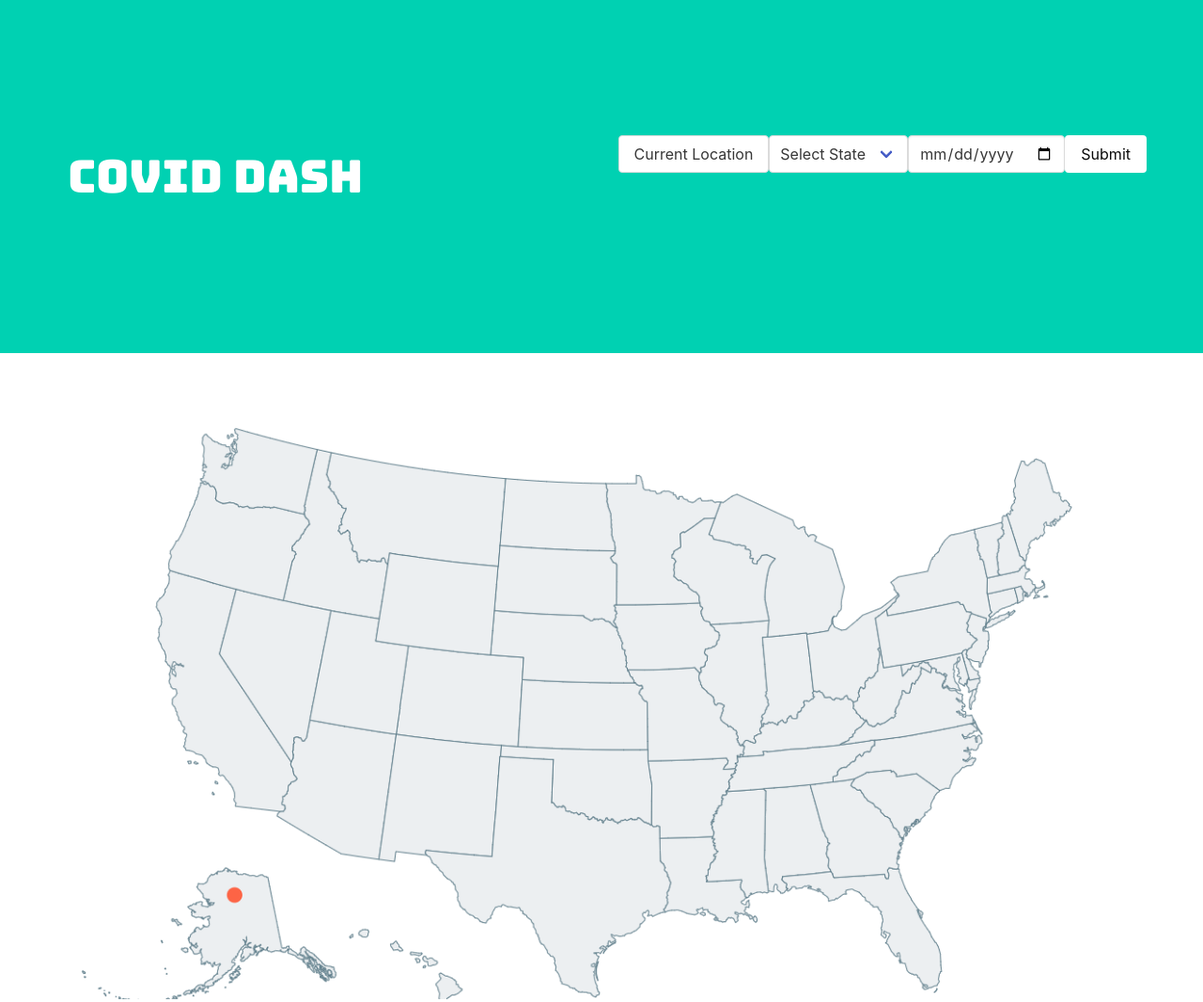
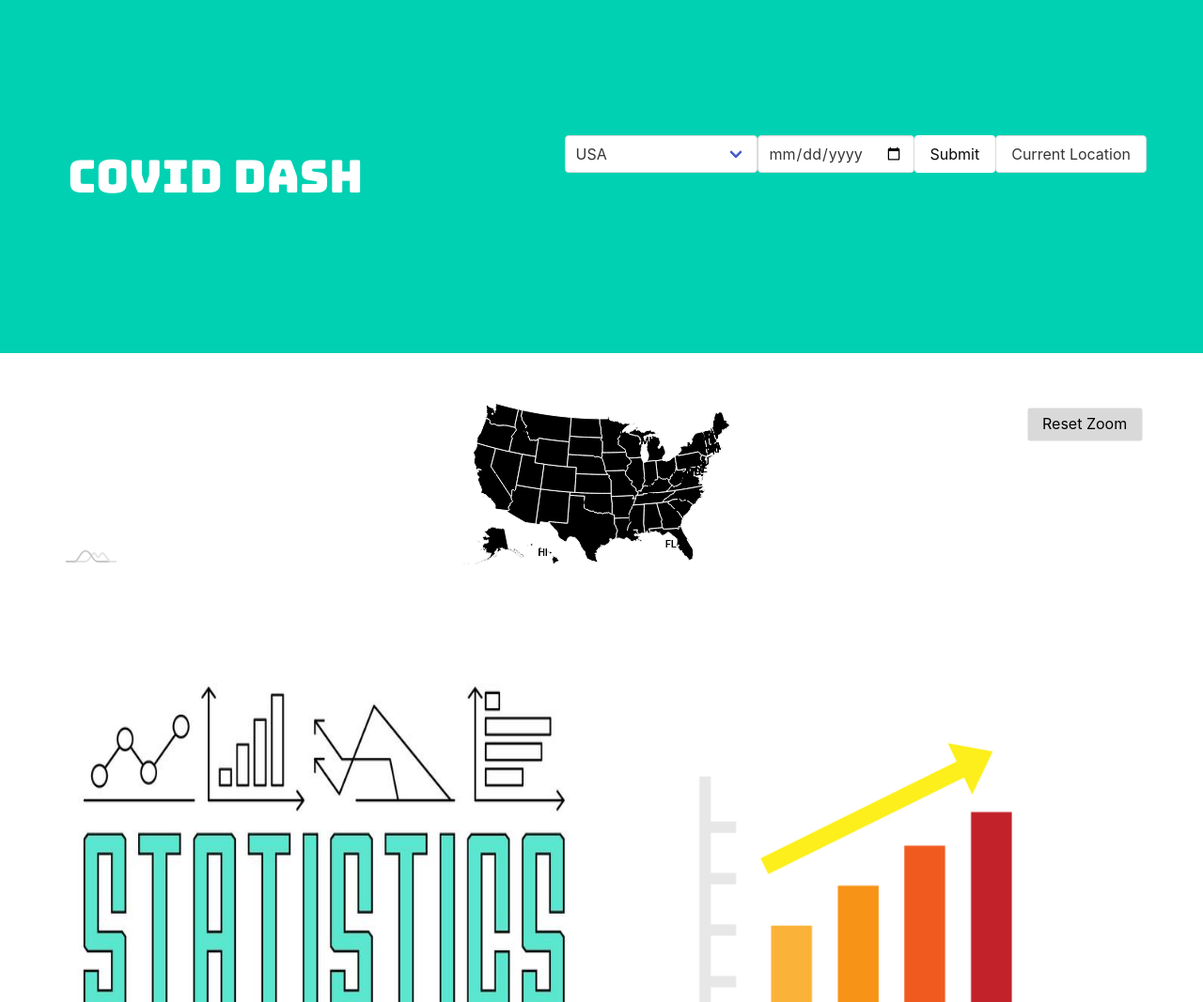
Before and after one commit to jamesravelle/covid-dash, a plain HTML site: page index.html in a window 1280 px wide. Shown: the top 1067 px of the page at 94% size. Drawn offline with nearby package versions, Linux system fonts and the light colour scheme; no server answers.

Commit message:
Update index.html (#13)

```diff
--- a/index.html
+++ b/index.html
@@ -6,6 +6,7 @@
     <title>COVID Dash</title>
     <link rel="stylesheet" href="https://cdn.jsdelivr.net/npm/bulma@0.9.0/css/bulma.min.css">
     <link href="https://fonts.googleapis.com/css2?family=Bungee&display=swap" rel="stylesheet">
+    <script src="https://ajax.googleapis.com/ajax/libs/jquery/3.4.1/jquery.min.js"></script>
     <!-- <link rel="stylesheet" href="styles/debug.css"> -->
     <style>
 
@@ -15,6 +16,11 @@
       }
 
       .grid * { grid-column: 2 / 5; }
+
+      #chart{
+        width:100%;
+        height:400px;
+      }
 
     </style>
   </head>
@@ -37,15 +43,65 @@
               <!-- Hero buttons: current location, select state, date, and submit -->
               <div id="navbarMenuHeroA" class="navbar-menu">
                 <div class="navbar-end">
-                  <button id="current-location" class="button">Current Location</button>
-                  <div class="select" id="location">
-                    <select>
-                      <option>Select State</option>
-                      <option>With options</option>
+                  <div class="select">
+                    <select id="location">
+                      <option value="USA">USA</option>
+                      <option value="AL">Alabama</option>
+                      <option value="AK">Alaska</option>
+                      <option value="AZ">Arizona</option>
+                      <option value="AR">Arkansas</option>
+                      <option value="CA">California</option>
+                      <option value="CO">Colorado</option>
+                      <option value="CT">Connecticut</option>
+                      <option value="DE">Delaware</option>
+                      <option value="DC">District Of Columbia</option>
+                      <option value="FL">Florida</option>
+                      <option value="GA">Georgia</option>
+                      <option value="HI">Hawaii</option>
+                      <option value="ID">Idaho</option>
+                      <option value="IL">Illinois</option>
+                      <option value="IN">Indiana</option>
+                      <option value="IA">Iowa</option>
+                      <option value="KS">Kansas</option>
+                      <option value="KY">Kentucky</option>
+                      <option value="LA">Louisiana</option>
+                      <option value="ME">Maine</option>
+                      <option value="MD">Maryland</option>
+                      <option value="MA">Massachusetts</option>
+                      <option value="MI">Michigan</option>
+                      <option value="MN">Minnesota</option>
+                      <option value="MS">Mississippi</option>
+                      <option value="MO">Missouri</option>
+                      <option value="MT">Montana</option>
+                      <option value="NE">Nebraska</option>
+                      <option value="NV">Nevada</option>
+                      <option value="NH">New Hampshire</option>
+                      <option value="NJ">New Jersey</option>
+                      <option value="NM">New Mexico</option>
+                      <option value="NY">New York</option>
+                      <option value="NC">North Carolina</option>
+                      <option value="ND">North Dakota</option>
+                      <option value="OH">Ohio</option>
+                      <option value="OK">Oklahoma</option>
+                      <option value="OR">Oregon</option>
+                      <option value="PA">Pennsylvania</option>
+                      <option value="RI">Rhode Island</option>
+                      <option value="SC">South Carolina</option>
+                      <option value="SD">South Dakota</option>
+                      <option value="TN">Tennessee</option>
+                      <option value="TX">Texas</option>
+                      <option value="UT">Utah</option>
+                      <option value="VT">Vermont</option>
+                      <option value="VA">Virginia</option>
+                      <option value="WA">Washington</option>
+                      <option value="WV">West Virginia</option>
+                      <option value="WI">Wisconsin</option>
+                      <option value="WY">Wyoming</option>
                     </select>
                   </div>
                   <input id="date" class="input" type="date">
                   <button id="submit" class="button is-white">Submit</button>
+                  <button id="current-location" class="button">Current Location</button>
                 </div>
               </div>
             </div>
@@ -59,9 +115,7 @@
       <div class="container">
         <div class="columns">
           <div class="column is-full">
-            <figure class="image center">
-              <img src="images/simple_us_map.png" alt="map of the USA">
-            </figure>
+            <div id="chartdiv"></div>
           </div>
         </div>
       </div>
@@ -78,7 +132,7 @@
               </div>
           </div>
           <div class="column is-half">
-            <div id="chartdiv">
+            <div>
               <figure class="image is-square">
                 <img src="images/graph_stock.png" alt="graph stock image">
               </figure>
@@ -104,4 +158,9 @@
     </section>
   </section>
   </body>
+  <script src="assets/amcharts/charts.js"></script>
+  <script src="assets/amcharts/core.js"></script>
+  <script src="assets/amcharts/maps.js"></script>
+  <script src="assets/amcharts/usaLow.js"></script>
+  <script src="assets/js/covid.js"></script>
 </html>
```
